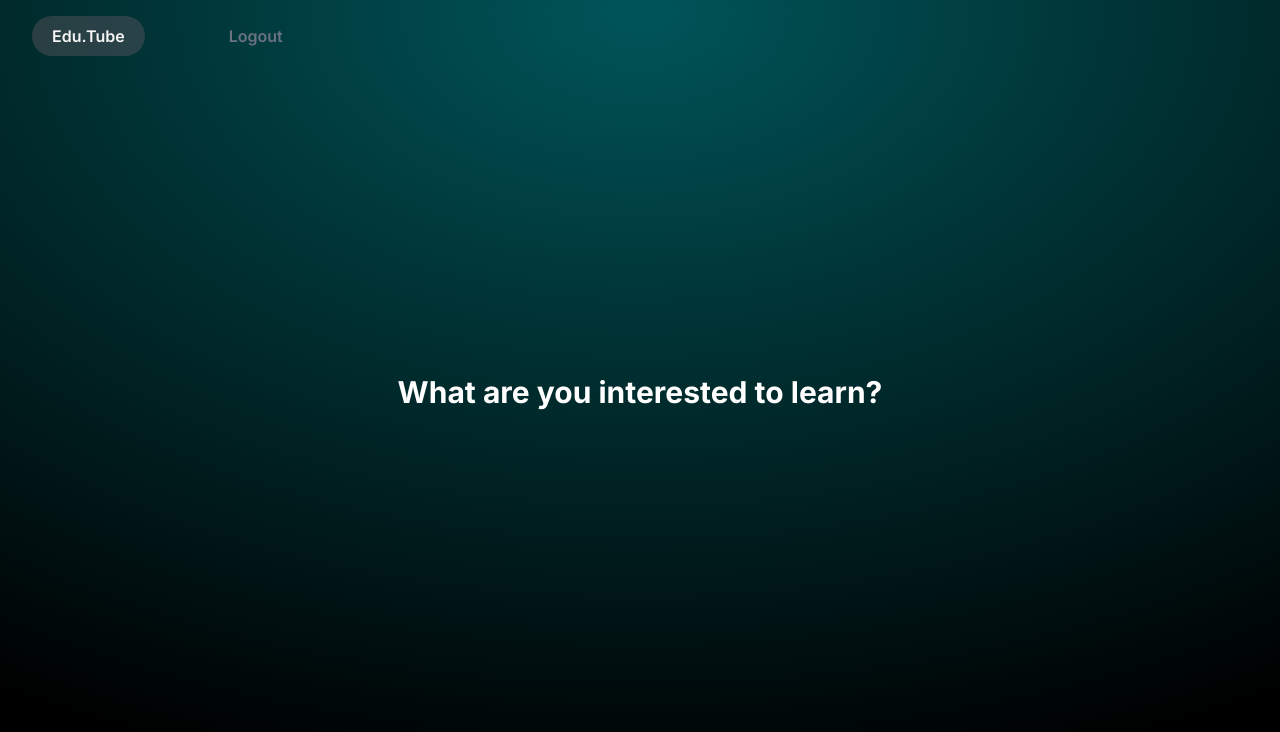
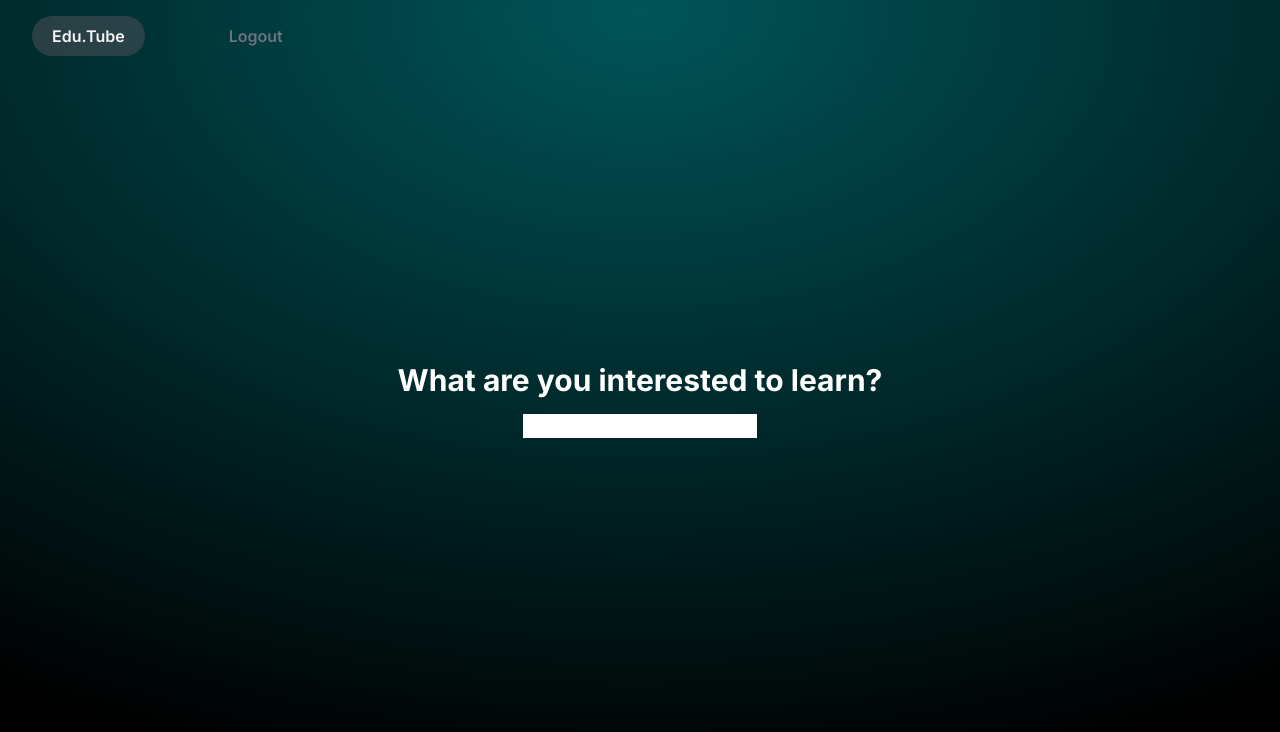
Before and after one commit to eXistC/EduTube, a Next.js app: page /home in a window 1280 px wide. Shown: the top 732 px of the page. Built offline with nearby package versions, Linux system fonts and the light colour scheme; what tailwindcss-font-inter would draw is missing.

Commit message:
goofy ah searchbar 	new file:   app/components/PagesComponents/searchbar.tsx 	modified:   app/components/inputs/searchfield.tsx 	modified:   app/home/page.tsx

```diff
--- /dev/null
+++ b/app/components/PagesComponents/searchbar.tsx
@@ -0,0 +1,27 @@
+'use client';
+
+import Button from "@/app/components/Button";
+import searchfield from "@/app/components/inputs/searchfield";
+import axios from "axios";
+import { useRouter } from "next/navigation";
+import { useCallback, useEffect, useState } from "react";
+import { FieldValues, SubmitHandler, useForm } from "react-hook-form";
+
+const SearchBar = () => {
+    const { formState } = useForm();
+    const { errors } = formState;
+    const [isLoading, setIsLoading] = useState(false);
+    const [variant, setVariant] = useState('LOGIN');
+
+    return (
+        <div className="flex flex-col items-center space-y-4">
+            <input
+                id="search"
+                type="text"
+                required
+            />
+        </div>
+    );
+};
+
+export default SearchBar;
--- a/app/components/inputs/searchfield.tsx
+++ b/app/components/inputs/searchfield.tsx
@@ -3,7 +3,6 @@ import clsx from 'clsx';
 import{
     FieldErrors,
     FieldValues,
-    UseFormRegister
 } from 'react-hook-form';
 
 interface InputProps {
@@ -19,7 +18,6 @@ const Input: React.FC<InputProps> = ({
     label,
     id,
     type,
-    required,
     errors,
     disabled
 }) => {
--- a/app/home/page.tsx
+++ b/app/home/page.tsx
@@ -2,6 +2,8 @@
 import React from 'react';
 import Button from "@/app/components/Button";
 import useRoutes from '@/app/hooks/useRoutes';
+import searchbar from '../components/PagesComponents/searchbar';
+import SearchBar from '../components/PagesComponents/searchbar';
 
 const HomePage = () => {
   const routes = useRoutes();
@@ -9,10 +11,7 @@ const HomePage = () => {
   return(
     <div className="min-h-screen bg-radial-gradient py-6 flex flex-col justify-center sm:py-12">
       <h1 className="text-3xl font-bold font-inter text-center text-white mb-4">What are you interested to learn?</h1>
-      <form className="flex flex-col items-center space-y-4">
-
-      </form>
-
+      <SearchBar />
 
   </div>
   );
```
